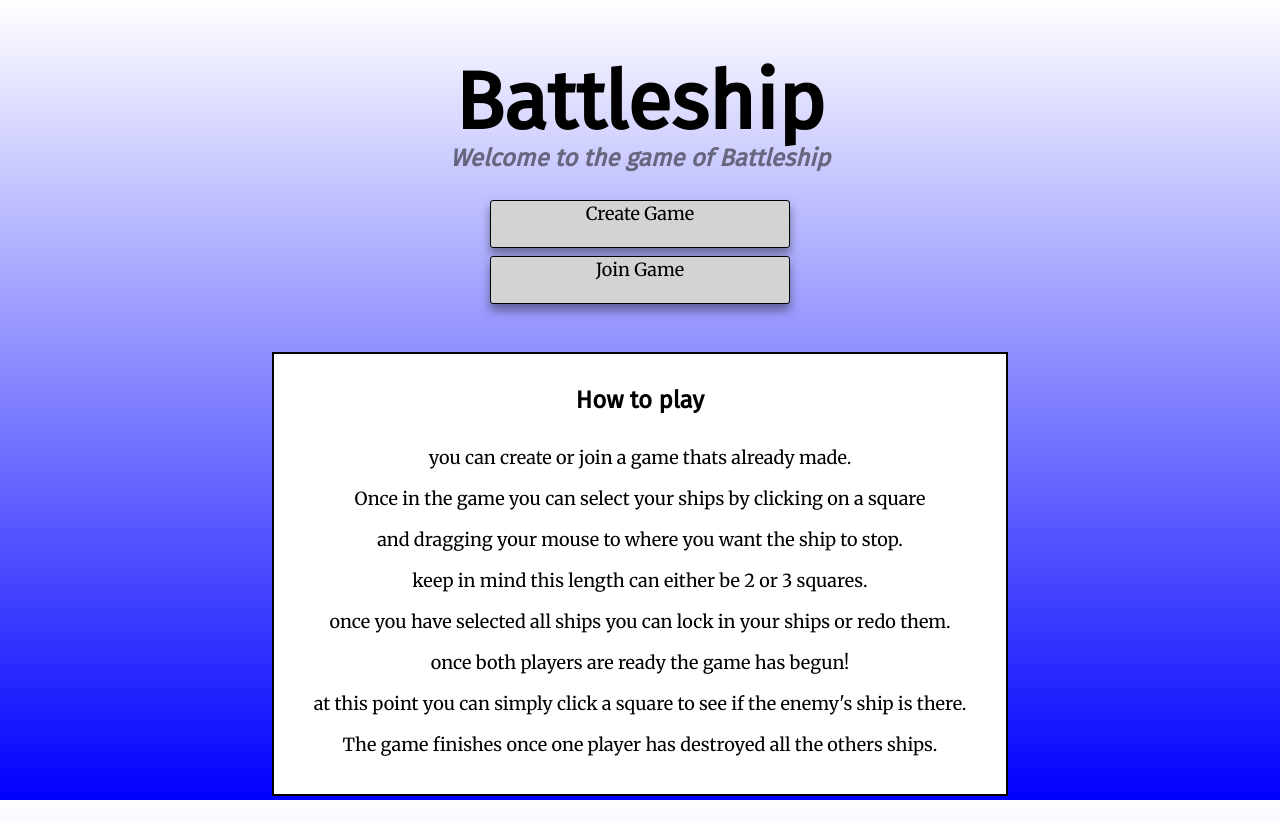
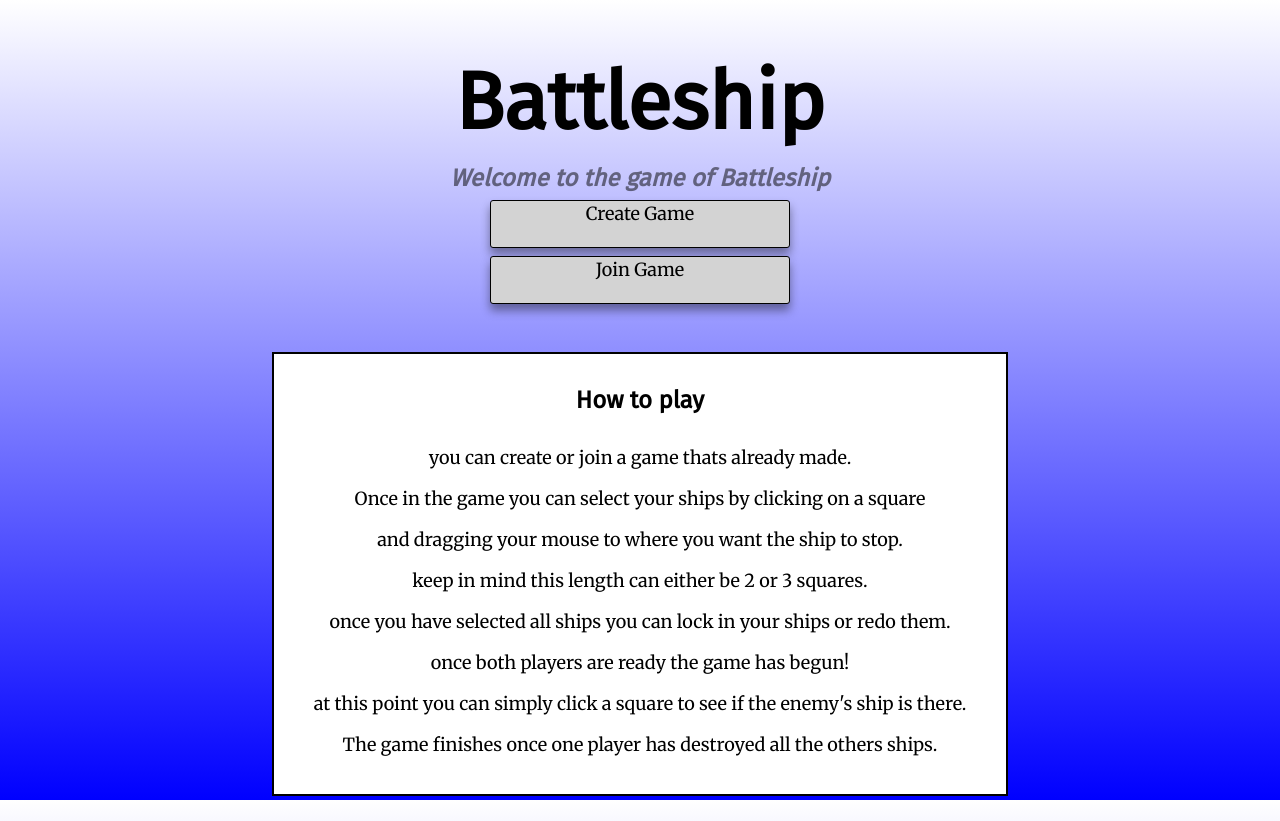
Before and after one commit to JohnjCos/Battleship, a React app: page / in a window 1280 px wide. Built offline with nearby package versions, Linux system fonts and the light colour scheme; no server answers.

Commit message:
changed css

```diff
--- a/src/index.css
+++ b/src/index.css
@@ -14,7 +14,7 @@ main{
 }
 
 header{
-  position: fixed;
+  position: absolute;
   top: 0;
   right: 0;
   left: 0;
@@ -33,8 +33,8 @@ body, div, span, p, article, button, input, a {
 
 h3{
   display: flex;
-  position: fixed;
-  top: 120px;
+  position: absolute;
+  top: -60px;
   justify-content: center;
   font-style: italic;
   font-size: 24px;
--- a/src/reducers.js
+++ b/src/reducers.js
@@ -47,7 +47,8 @@ export const selectReducer = (state = initialState, action) => {
                 3:2
             },
             feedback:'Please select your ships',
-            mode: 'selecting'
+            mode: 'selecting',
+            error:''
         })
 
     }else if(action.type === REQUEST_START){
```
